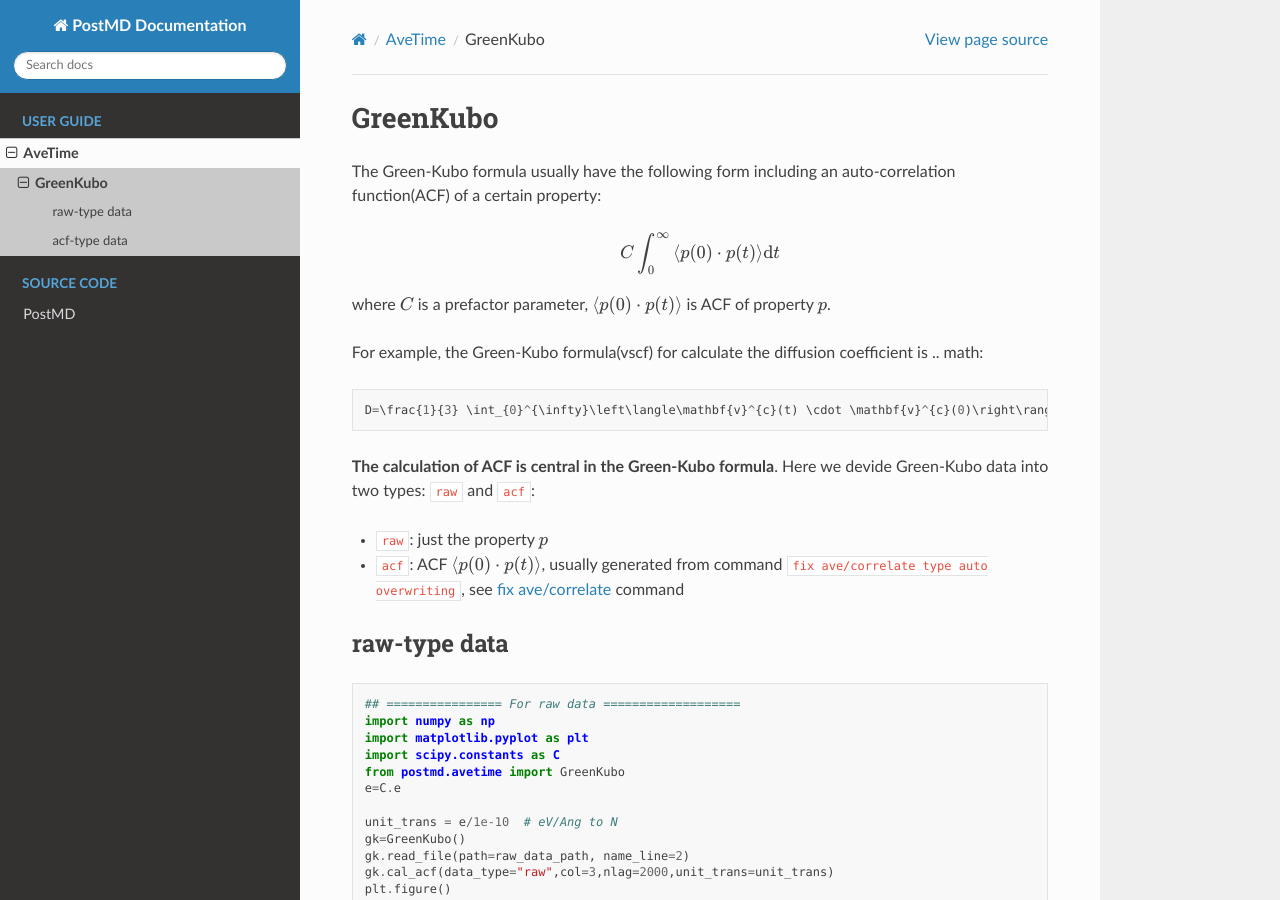
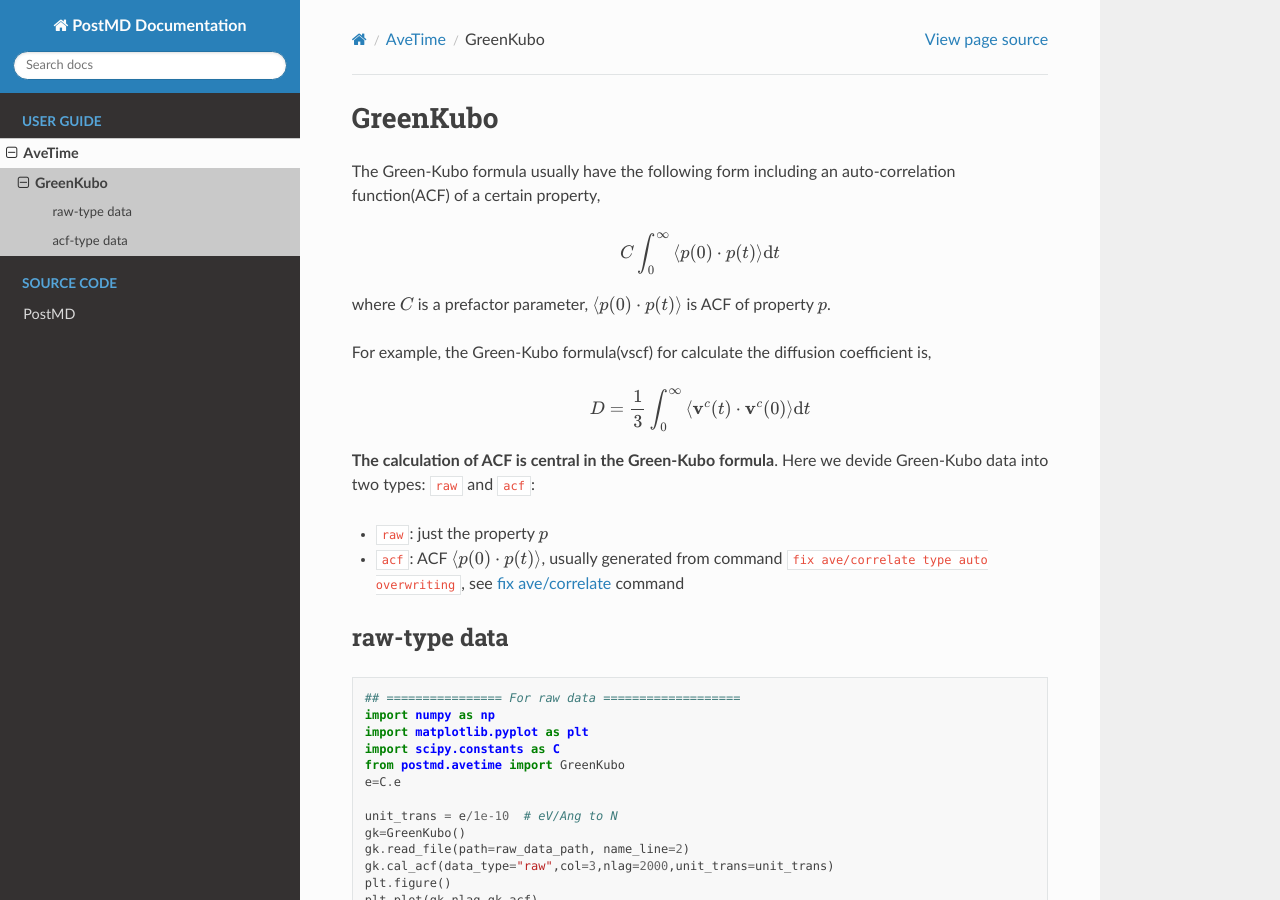
Before and after one commit to remaker789/postmd, a Sphinx documentation site: the page built from docs/avetime/GreenKubo.rst, in a window 1280 px wide and 900 px high. Built offline with Sphinx 7.4.7 and the Read the Docs theme 2.0.0, drawn with Linux system fonts in a browser that asks for light colours.

Commit message:
dev: amend gk manual

```diff
--- a/docs/avetime/GreenKubo.rst
+++ b/docs/avetime/GreenKubo.rst
@@ -1,14 +1,15 @@
 ================
 GreenKubo
 ================
-The Green-Kubo formula usually have the following form including an auto-correlation function(ACF) of a certain property:
+The Green-Kubo formula usually have the following form including an auto-correlation function(ACF) of a certain property,
 
 .. math::
     C \int_{0}^{\infty}\left\langle p(0) \cdot p(t) \right\rangle \mathrm{d} t
 
 where :math:`C` is a prefactor parameter, :math:`\left\langle p(0) \cdot p(t) \right\rangle` is ACF of property :math:`p`.
 
-For example, the Green-Kubo formula(vscf) for calculate the diffusion coefficient is
+For example, the Green-Kubo formula(vscf) for calculate the diffusion coefficient is,
+
 .. math::
     D=\frac{1}{3} \int_{0}^{\infty}\left\langle\mathbf{v}^{c}(t) \cdot \mathbf{v}^{c}(0)\right\rangle \mathrm{d} t
 
```
